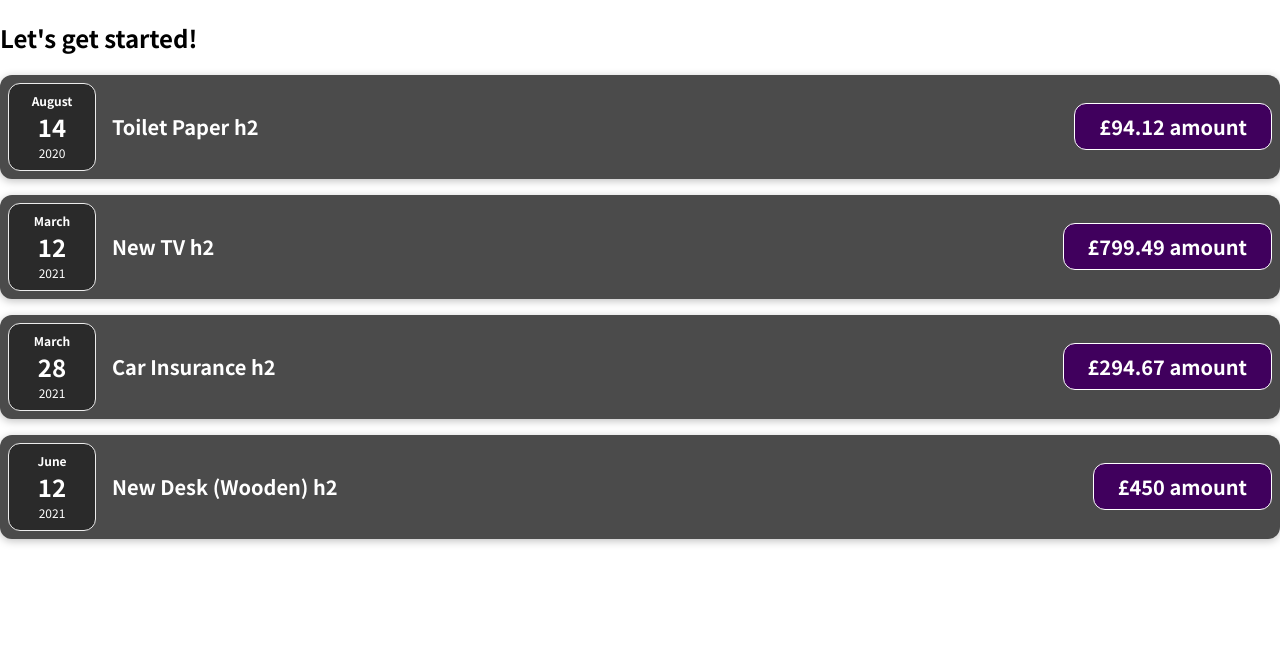
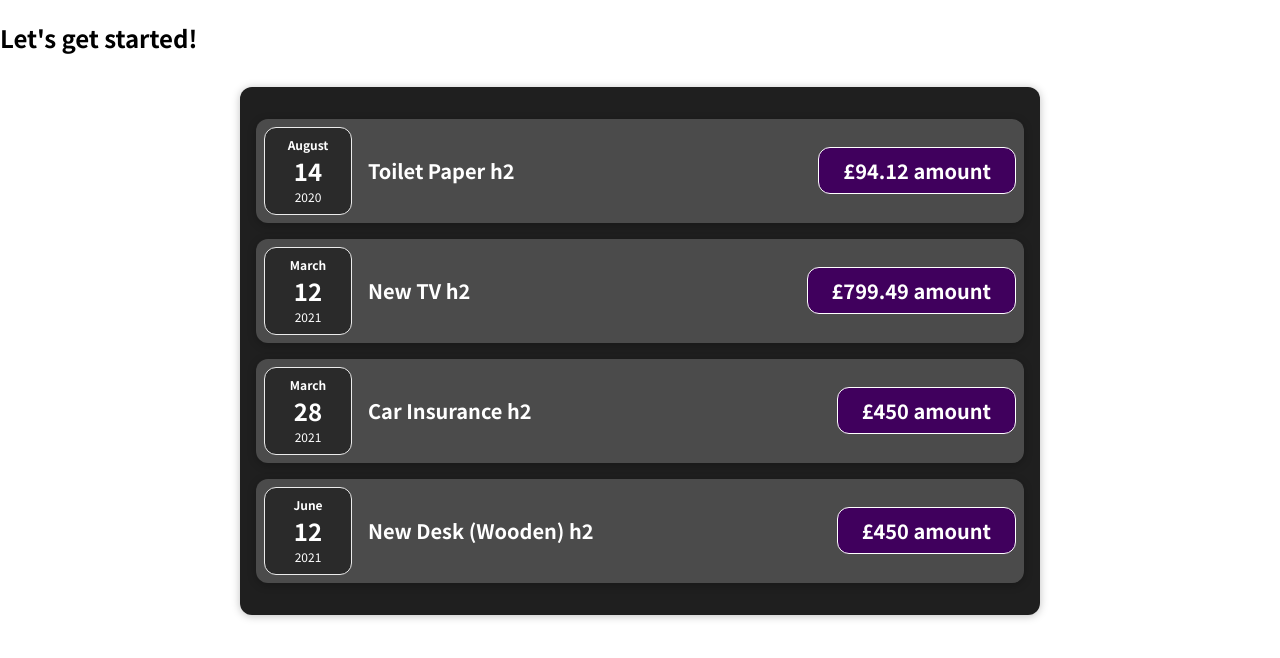
Before and after one commit to roamzz/reactbasics, a JavaScript app: page / in a window 1280 px wide. Shown: the top 658 px of the page. Built offline with nearby package versions, Linux system fonts and the light colour scheme.

Commit message:
Assignment 1

```diff
--- a/src/App.js
+++ b/src/App.js
@@ -1,4 +1,4 @@
-import ExpenseItem from './components/ExpenseItem';
+import Expenses from './components/Expenses';
 
 function App() {
 const expenses = [
@@ -25,10 +25,9 @@
   return (
     <div>
       <h2>Let's get started!</h2>
-      <ExpenseItem title={expenses[0].title} amount={expenses[0].amount} date={expenses[0].date}></ExpenseItem>
-      <ExpenseItem title={expenses[1].title} amount={expenses[1].amount} date={expenses[1].date}></ExpenseItem>
-      <ExpenseItem title={expenses[2].title} amount={expenses[2].amount} date={expenses[2].date}></ExpenseItem>
-      <ExpenseItem title={expenses[3].title} amount={expenses[3].amount} date={expenses[3].date}></ExpenseItem>
+
+      <Expenses items={expenses}></Expenses>
+
     </div>
   );
 }
--- a/src/components/ExpenseItem.js
+++ b/src/components/ExpenseItem.js
@@ -2,7 +2,6 @@
 import './ExpenseItem.css';
 
 function ExpenseItem(props) {
-
 
 
   return (
--- /dev/null
+++ b/src/components/Expenses.css
@@ -0,0 +1,9 @@
+.expenses {
+  padding: 1rem;
+  background-color: rgb(31, 31, 31);
+  margin: 2rem auto;
+  width: 50rem;
+  max-width: 95%;
+  border-radius: 12px;
+  box-shadow: 0 1px 8px rgba(0, 0, 0, 0.25);
+}
--- /dev/null
+++ b/src/components/Expenses.js
@@ -0,0 +1,22 @@
+
+import ExpenseItem from './ExpenseItem';
+import './Expenses.css';
+
+
+
+function Expenses(props) {
+
+    return (
+    <div className='expenses'>
+      <ExpenseItem title={props.items[0].title} amount={props.items[0].amount} date={props.items[0].date}></ExpenseItem>
+      <ExpenseItem title={props.items[1].title} amount={props.items[1].amount} date={props.items[1].date}></ExpenseItem>
+      <ExpenseItem title={props.items[2].title} amount={props.items[3].amount} date={props.items[2].date}></ExpenseItem>
+      <ExpenseItem title={props.items[3].title} amount={props.items[3].amount} date={props.items[3].date}></ExpenseItem>
+    </div>
+
+
+    );
+
+}
+
+export default Expenses;
```
